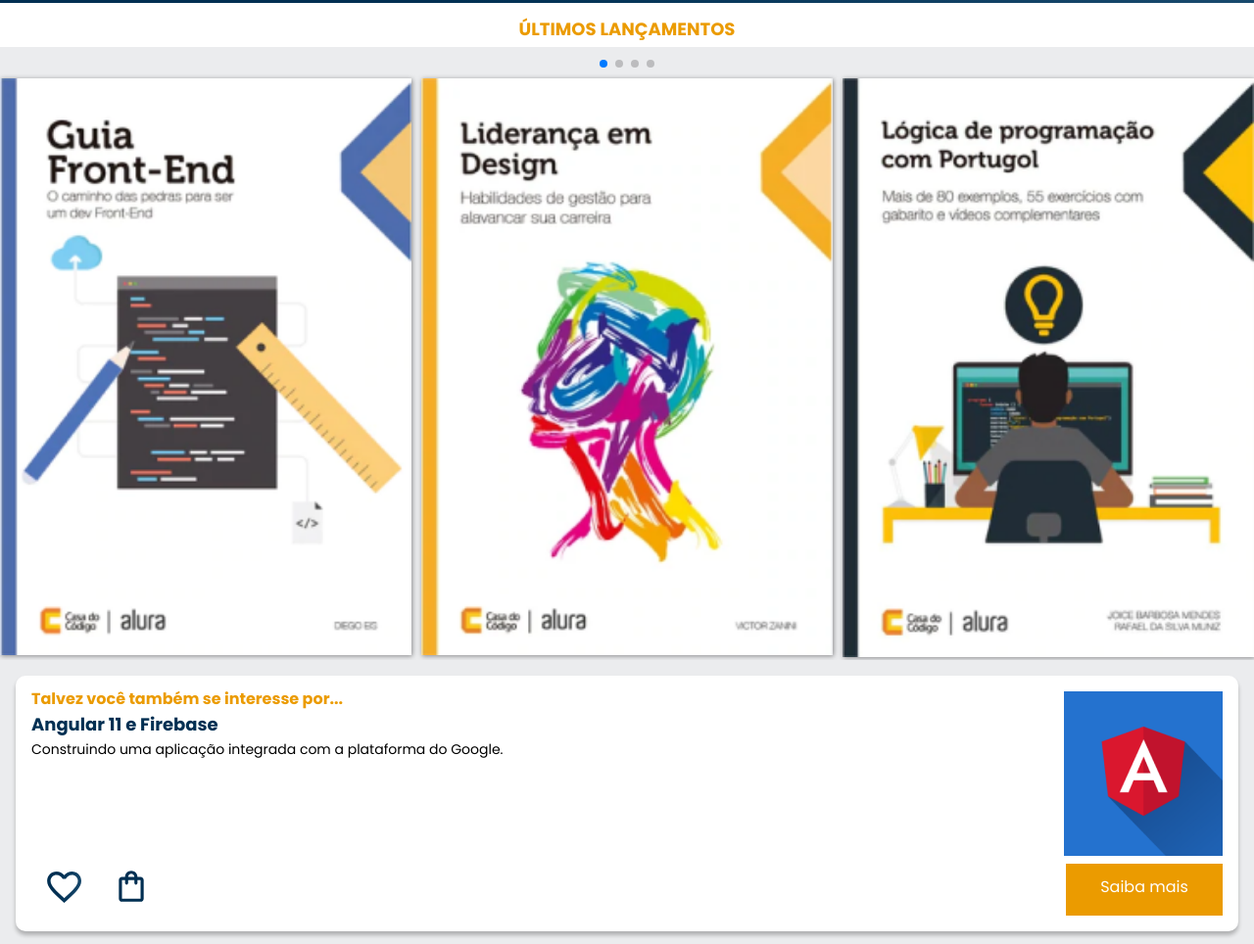
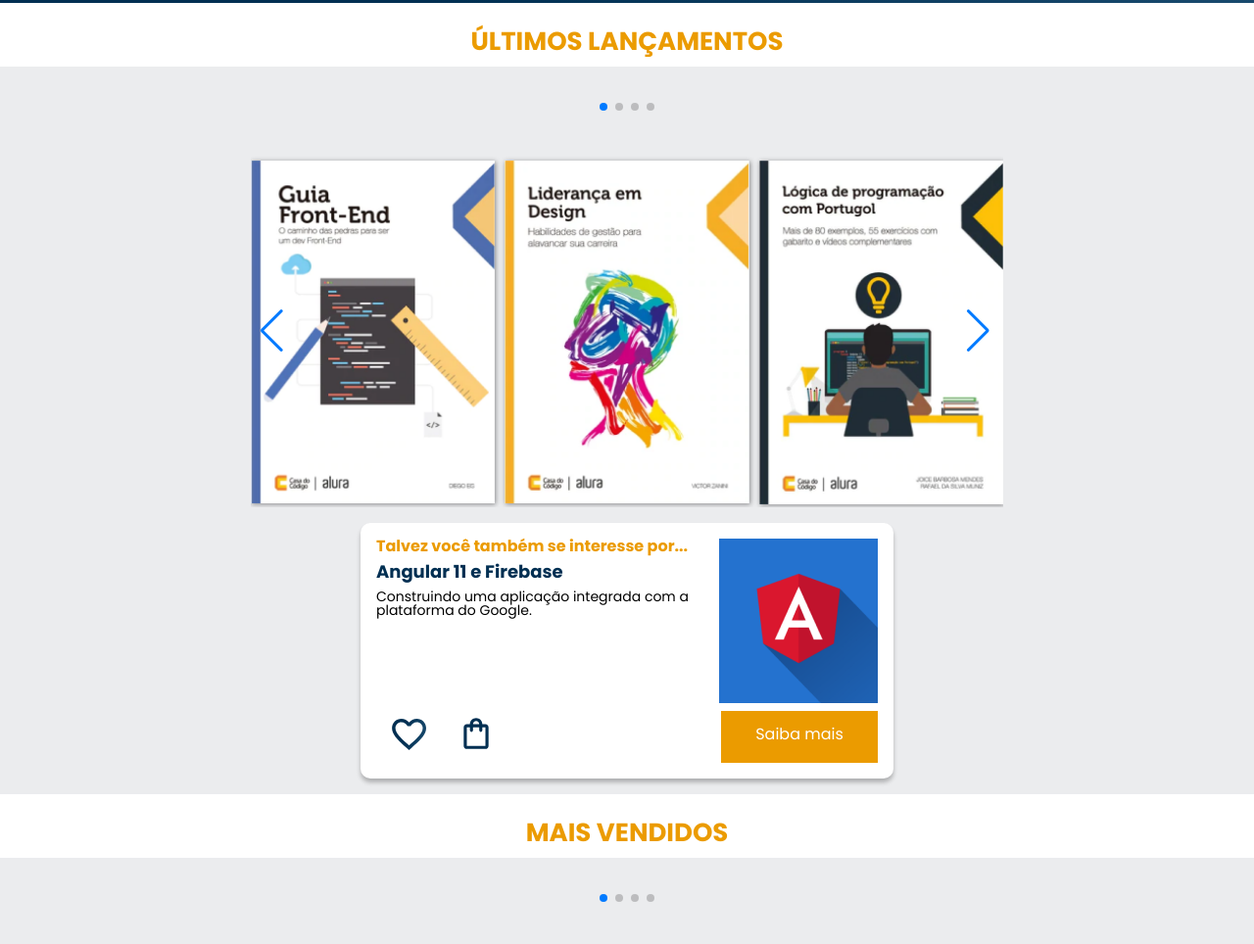
Before and after one commit to drezolis/AluraBooks, a plain HTML site: page index.html in a window 1280 px wide. Shown: the part 270-1234 px from the top of the page at 98% size. Drawn offline with nearby package versions, Linux system fonts and the light colour scheme.

Commit message:
media queries carrossel

```diff
--- a/styles/carrossel.css
+++ b/styles/carrossel.css
@@ -76,3 +76,27 @@
 .estrelinhas{
      padding: 0.5em 0;
 }
+
+@media screen and (min-width: 1024px) {
+     .carrossel__titulo{
+          font-size: 26px;
+     }
+
+     .swiper-pagination{
+          margin: 2em 0 3em 0;
+     }
+
+     .swiper{
+          width: 60%;
+     }
+
+     .card{
+          width: 40%;
+          margin: 1em auto;
+     }
+
+     .swiper-button-next, .swiper-button-prev{
+          display: block;
+          top: 60%;
+     }
+}
```
